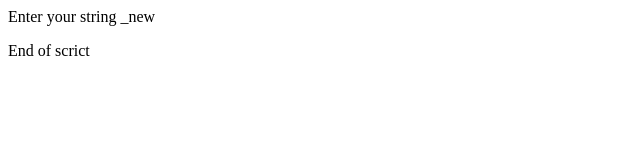
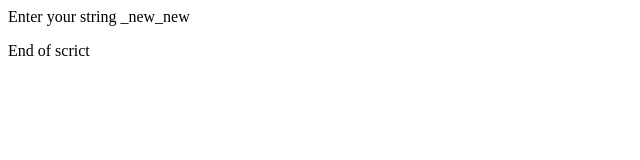
Before and after one commit to PaladiRka/PaladiRka.github.io, a plain HTML site: page index.html in a window 1280 px wide. Shown: the full height of the page, 0-640 px from the left. Drawn offline with Linux system fonts and the light colour scheme.

Commit message:
Update index.html

```diff
--- a/index.html
+++ b/index.html
@@ -13,7 +13,7 @@
   </head>
   <body>
     <main>
-      <p>Enter your string _new</p>
+      <p>Enter your string _new_new</p>
       <script type='text/javascript'>
         <input type="text" onchange="alert(this.value)">
         <input type="button" value="Кнопка">
```
